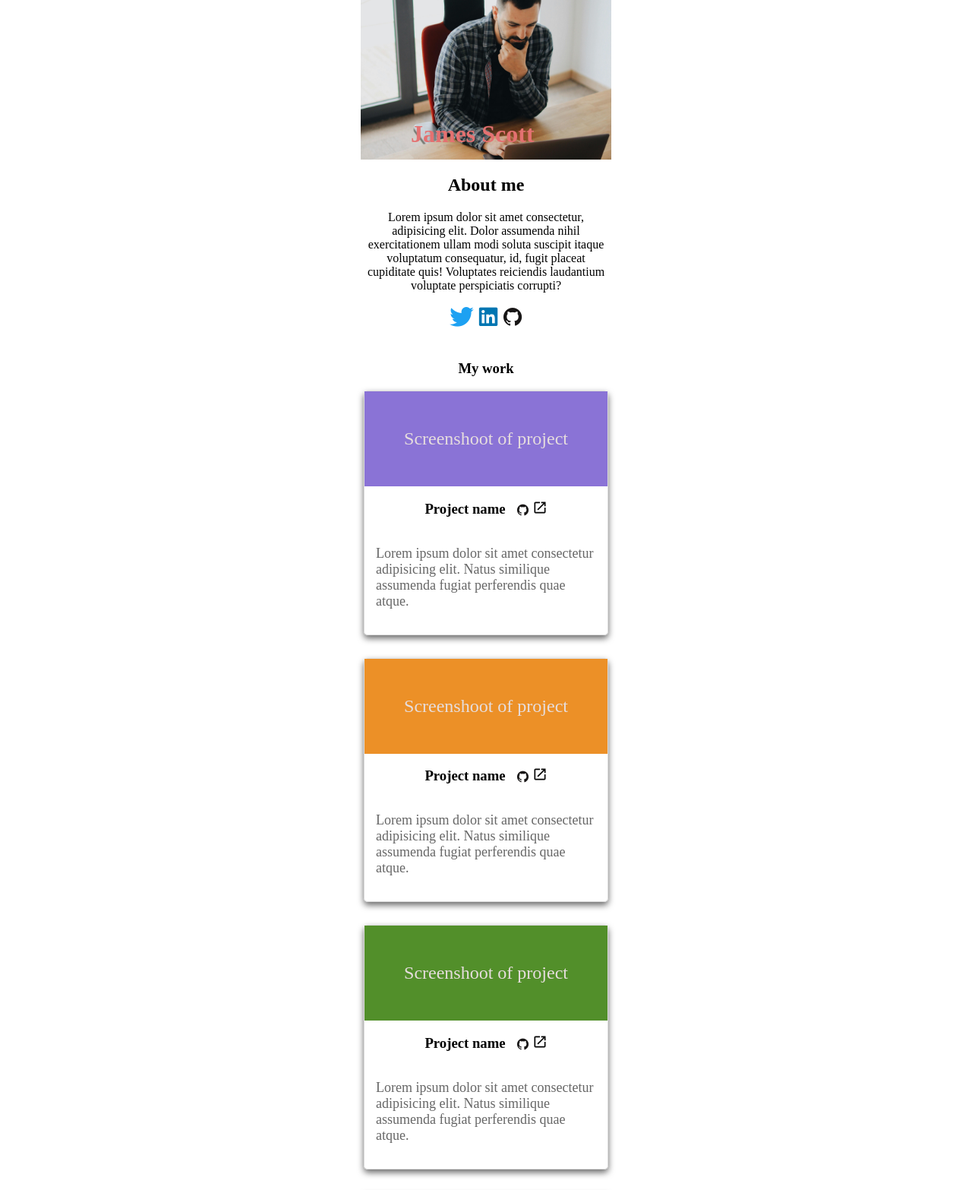
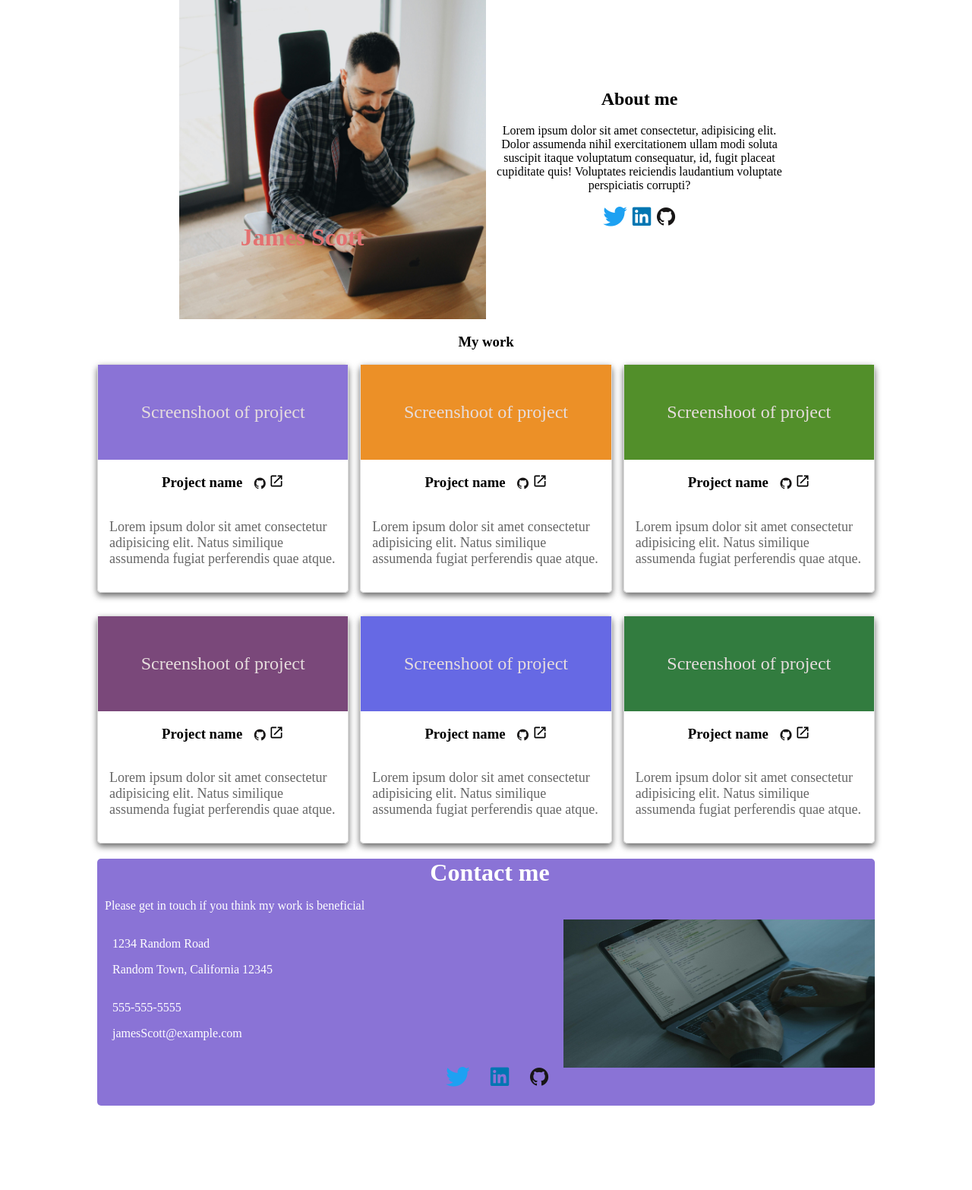
Before and after one commit to Mesud-Ahmed/Home-Page, a plain HTML site: page index.html in a window 1280 px wide. Shown: the top 1566 px of the page at 76% size. After the commit the page ends 1455 px from the top, so only its background shows below. Drawn offline with nearby package versions, Linux system fonts and the light colour scheme.

Commit message:
finish the desktop  design

```diff
--- a/index.html
+++ b/index.html
@@ -151,7 +151,7 @@
                 flex-wrap: wrap;
                 flex-direction: row;
                 gap: 30px;
-                background-color: #327c3f;
+
 
             }
 
@@ -180,11 +180,57 @@
             }
             .about-me,.img-container{
                 flex:1;
-                max-width: 30%;
+                max-width: 40%;
                padding: 10px;
             }
             .none{
                 display: none;
+            }
+            .img-container{
+                width: 350px;
+                height: 300px;
+
+            }
+
+        }
+        @media (min-width: 1000px){
+            header{
+                flex-direction: row;
+            }
+            .about-me,.img-container{
+                flex:1;
+                max-width: 30%;
+               padding: 10px;
+            }
+            .projects {
+                width: 80%;
+                flex-wrap: wrap;
+                flex-direction: row;
+                column-gap: 15px;
+
+
+            }
+            footer{
+                min-width: 80%;
+                position: relative;
+            }
+            .card{
+                flex: 1;
+                min-width: 30%;
+                max-width: 50%;
+            }
+            .person2 {
+                max-width: 40%;
+                position: absolute;
+                top: 80px;
+                right: 0px;
+                height: 60%;
+
+            }
+            .img-container{
+                width: clamp(200px, 50%, 600px);
+                height: 400px;
+
             }
         }
     </style>
```
